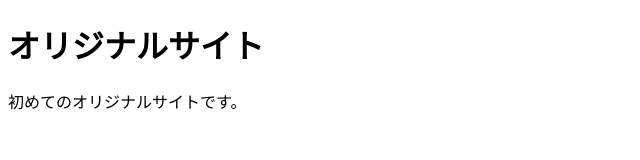
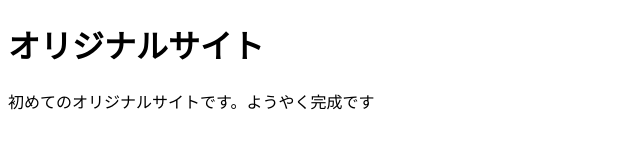
Before and after one commit to pfalmamlt7212-cell/GITHUB, a plain HTML site: page index.html in a window 1280 px wide. Shown: the whole page, without its empty margins (0-640 px from the left). Drawn offline with Linux system fonts and the light colour scheme.

Commit message:
Add files via upload

```diff
--- a/index.html
+++ b/index.html
@@ -7,6 +7,6 @@
 </head>
 <body>
   <h1>オリジナルサイト</h1>
-  <p>初めてのオリジナルサイトです。</p>
+  <p>初めてのオリジナルサイトです。ようやく完成です</p>
 </body>
 </html>
```
